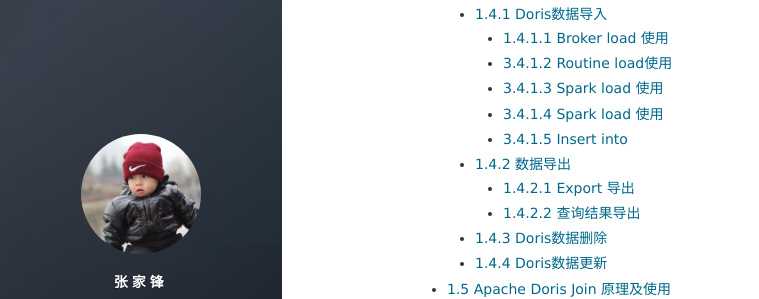
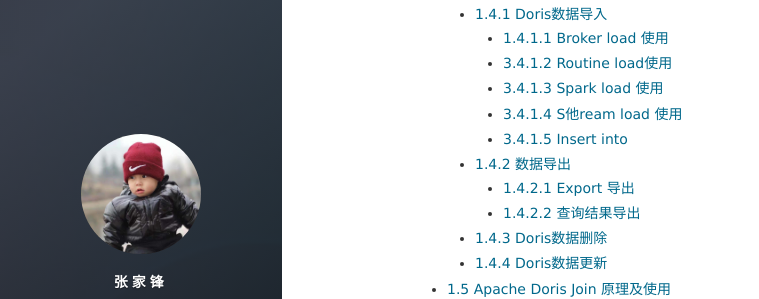
Before and after one commit to hf200012/hf200012.github.io, a Jekyll site: the page built from _posts/2021-09-17-Apache Doris 实战指南.md, in a window 1280 px wide and 900 px high, scrolled down 337 px. Shown: the part 154-453 px from the top of the window, without its empty margins (0-759 px from the left). Built offline with Jekyll 4.4.1, drawn with Linux system fonts in a browser that asks for light colours; nearby versions of some CDN libraries; comment, search, counter and statistics services are not loaded; some of the changed text lies outside the part shown.

Commit message:
Update 2021-09-17-Apache Doris 实战指南.md

```diff
--- a/_posts/2021-09-17-Apache Doris 实战指南.md
+++ b/_posts/2021-09-17-Apache Doris 实战指南.md
@@ -61,7 +61,7 @@ tag: Apache Doris
 
 #### 3.4.1.3 Spark load 使用
 
-#### 3.4.1.4 Spark load 使用
+#### 3.4.1.4 S他ream load 使用
 
 [Apache Doris Stream Load数据导入 ](https://hf200012.github.io/2021/09/Apache-Doris-Stream-Load数据导入/)
 
```
